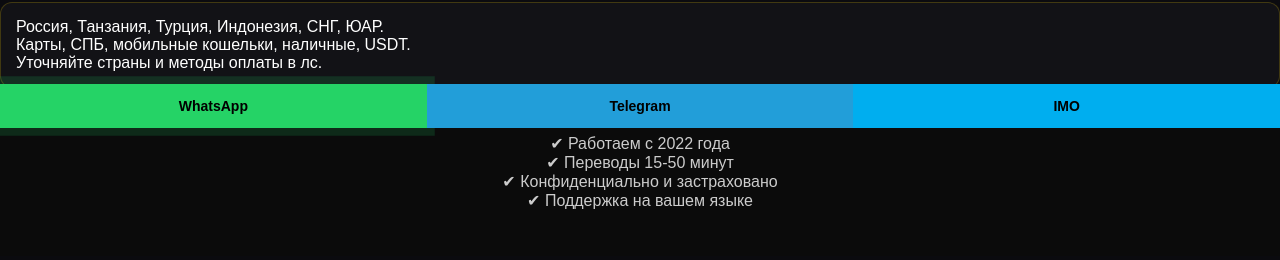
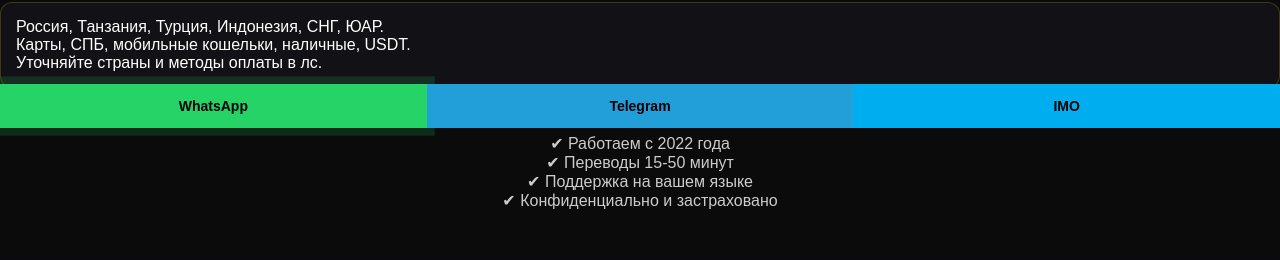
Before and after one commit to app2cash/html, a plain HTML site: page index.html in a window 1280 px wide. Shown: the part 672-932 px from the top of the page. Drawn offline with Linux system fonts and the light colour scheme.

Commit message:
Update index.html

```diff
--- a/index.html
+++ b/index.html
@@ -205,8 +205,8 @@
   <p style="color:#ccc;">
     ✔ Работаем с 2022 года<br>
     ✔ Переводы 15-50 минут<br>
-    ✔ Конфиденциально и застраховано<br>
-    ✔ Поддержка на вашем языке
+    ✔ Поддержка на вашем языке<br>
+    ✔ Конфиденциально и застраховано
   </p>
 </section>
 
```
